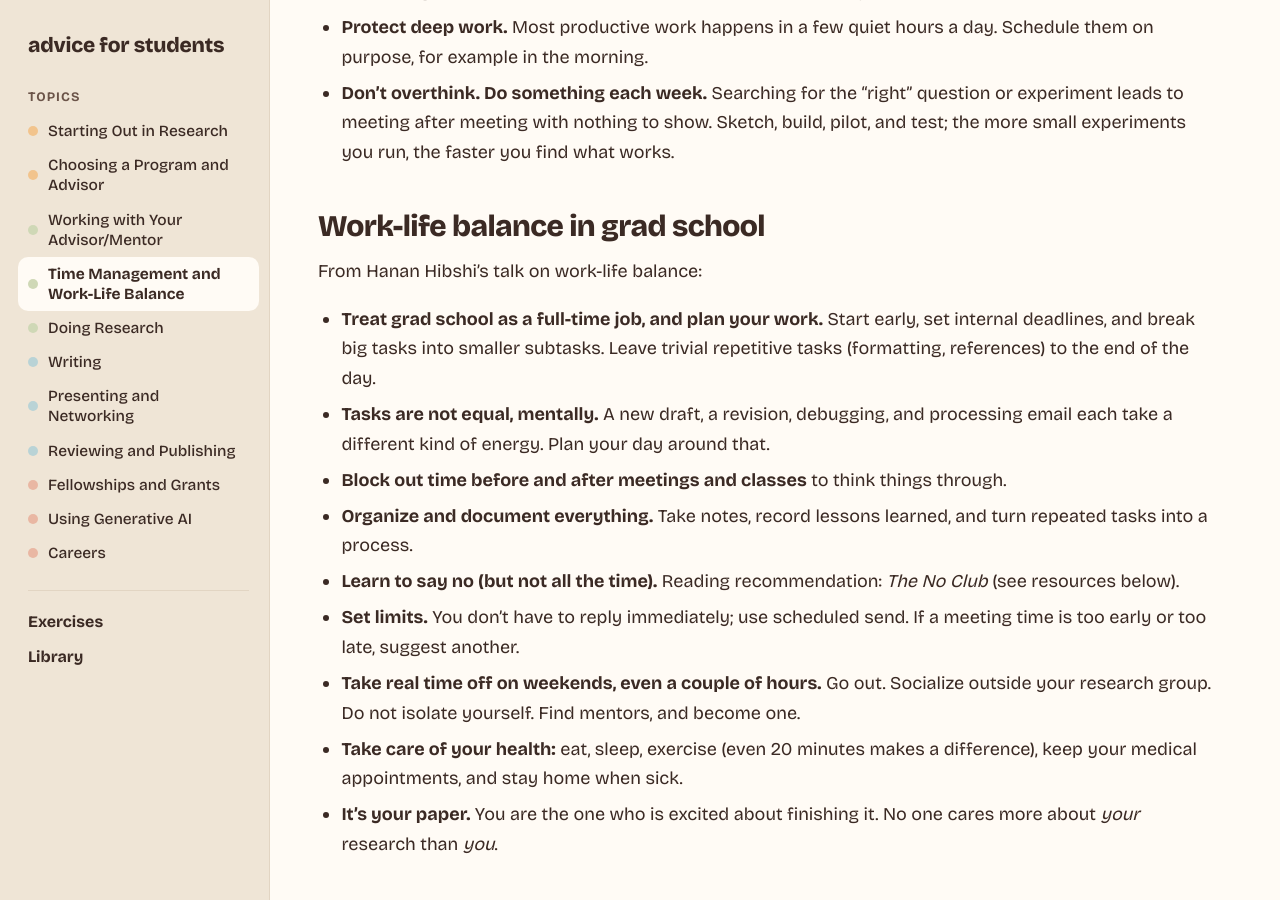
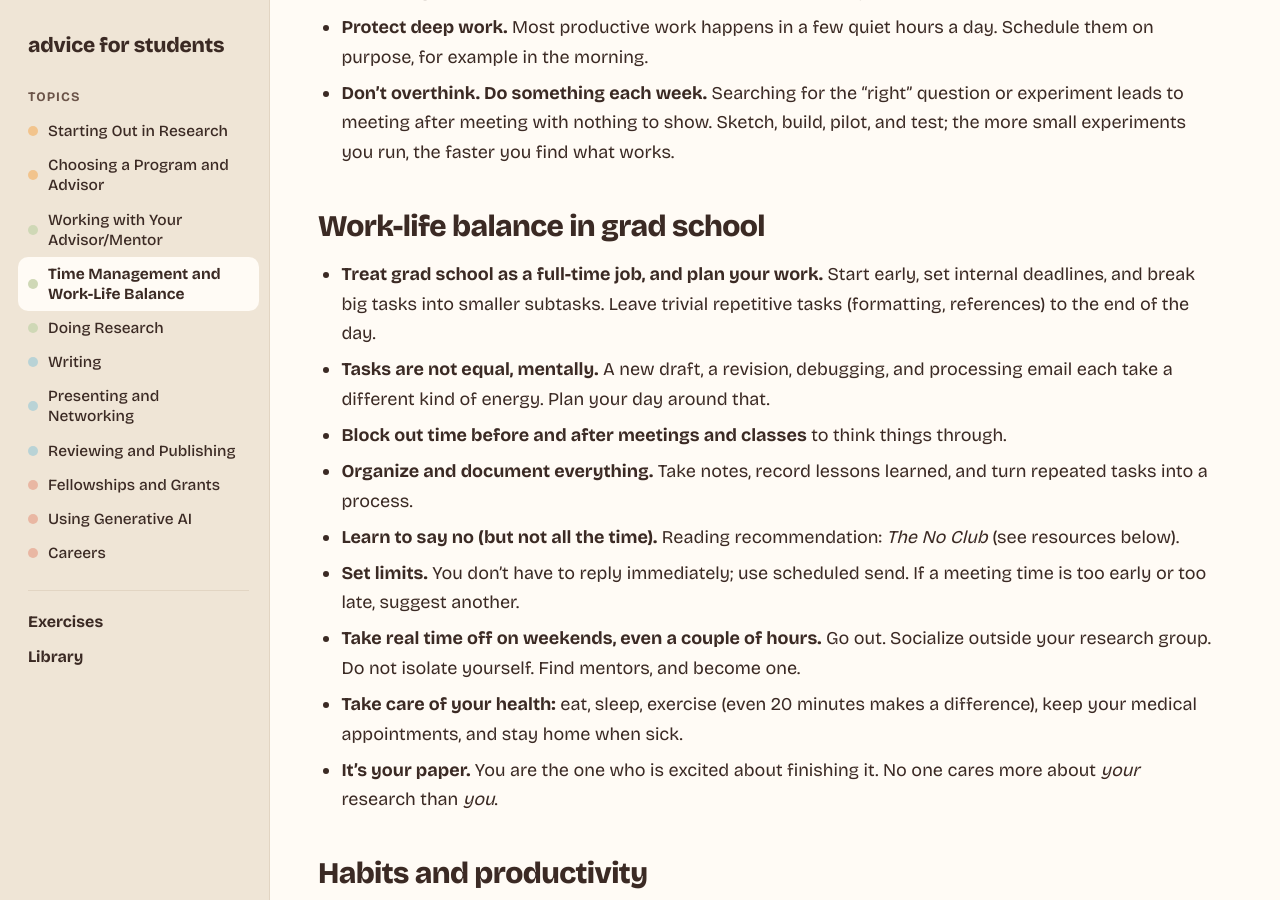
Before and after one commit to merylye/student-advice, a Jekyll site: the page built from topics/time-wellbeing.md, in a window 1280 px wide and 900 px high, scrolled down 969 px. Built offline with Jekyll 4.4.1, drawn with Linux system fonts in a browser that asks for light colours.

Commit message:
Remove Hibshi attribution line
Co-Authored-By: Claude Opus 5.5 <noreply@anthropic.com>
Claude-Session: https://claude.ai/code/session_01C25QM1QrULTUCEMLhuM8KY

```diff
--- a/topics/time-wellbeing.md
+++ b/topics/time-wellbeing.md
@@ -23,8 +23,6 @@ topic: time-wellbeing
 - **Don't overthink. Do something each week.** Searching for the "right" question or experiment leads to meeting after meeting with nothing to show. Sketch, build, pilot, and test; the more small experiments you run, the faster you find what works.
 
 ## Work-life balance in grad school
-
-From Hanan Hibshi's talk on work-life balance:
 
 - **Treat grad school as a full-time job, and plan your work.** Start early, set internal deadlines, and break big tasks into smaller subtasks. Leave trivial repetitive tasks (formatting, references) to the end of the day.
 - **Tasks are not equal, mentally.** A new draft, a revision, debugging, and processing email each take a different kind of energy. Plan your day around that.
```
